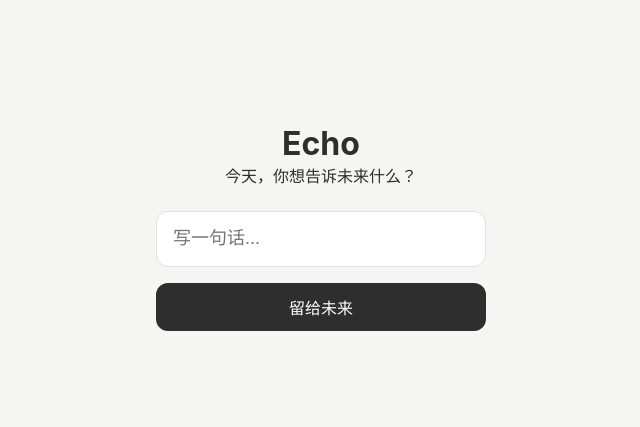
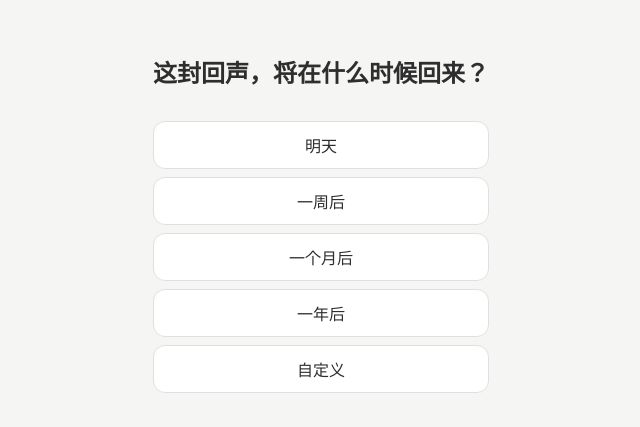
Before and after one commit to Mark-xsx/echo, a React (Vite) app in the folder frontend-react/: page /time-select in a window 1280 px wide. Shown: the part 173-600 px from the top of the page, without its empty margins (319-959 px from the left). Built offline with nearby package versions, Linux system fonts and the light colour scheme.

Commit message:
Day 10: 完成时间选择页面，实现首页到时间选择的跳转

```diff
--- a/frontend-react/package.json
+++ b/frontend-react/package.json
@@ -11,7 +11,8 @@
   },
   "dependencies": {
     "react": "^19.2.7",
-    "react-dom": "^19.2.7"
+    "react-dom": "^19.2.7",
+    "react-router-dom": "^7.18.1"
   },
   "devDependencies": {
     "@types/react": "^19.2.17",
--- a/frontend-react/src/App.jsx
+++ b/frontend-react/src/App.jsx
@@ -1,25 +1,15 @@
-import { useState } from 'react'
+import { BrowserRouter, Routes, Route } from 'react-router-dom'
+import Home from './pages/Home'
+import TimeSelect from './pages/TimeSelect'
 
 function App() {
-  const [content, setContent] = useState('')
-
-  const handleSubmit = () => {
-    if (content.trim() === '') return
-    alert('你写的是：' + content)
-  }
-
   return (
-    <div style={{ textAlign: 'center', padding: '40px 20px' }}>
-      <h1>Echo</h1>
-      <p>今天，你想告诉未来什么？</p>
-      <input
-        type="text"
-        value={content}
-        onChange={(e) => setContent(e.target.value)}
-        placeholder="写一句话..."
-      />
-      <button onClick={handleSubmit}>留给未来</button>
-    </div>
+    <BrowserRouter>
+      <Routes>
+        <Route path="/" element={<Home />} />
+        <Route path="/time-select" element={<TimeSelect />} />
+      </Routes>
+    </BrowserRouter>
   )
 }
 
--- /dev/null
+++ b/frontend-react/src/pages/Home.jsx
@@ -0,0 +1,29 @@
+import { useState } from 'react'
+import { useNavigate } from 'react-router-dom'
+
+function Home() {
+  const [content, setContent] = useState('')
+  const navigate = useNavigate()
+
+  const handleSubmit = () => {
+    if (content.trim() === '') return
+    // 跳转到时间选择页面，并通过 state 传递 content
+    navigate('/time-select', { state: { content } })
+  }
+
+  return (
+    <div style={{ textAlign: 'center', padding: '40px 20px' }}>
+      <h1>Echo</h1>
+      <p>今天，你想告诉未来什么？</p>
+      <input
+        type="text"
+        value={content}
+        onChange={(e) => setContent(e.target.value)}
+        placeholder="写一句话..."
+      />
+      <button onClick={handleSubmit}>留给未来</button>
+    </div>
+  )
+}
+
+export default Home
--- /dev/null
+++ b/frontend-react/src/pages/TimeSelect.jsx
@@ -0,0 +1,52 @@
+import { useLocation, useNavigate } from 'react-router-dom'
+
+const timeOptions = [
+  { label: '明天', value: 'tomorrow' },
+  { label: '一周后', value: 'week' },
+  { label: '一个月后', value: 'month' },
+  { label: '一年后', value: 'year' },
+  { label: '自定义', value: 'custom' },
+]
+
+function TimeSelect() {
+  const location = useLocation()
+  const navigate = useNavigate()
+  const content = location.state?.content || ''
+
+  const handleSelect = (value) => {
+    // 暂时先弹窗确认，Day 11 再连接后端
+    alert(`你选择的是：${value}\n内容：${content}`)
+    // 未来这里会 POST 到后端
+  }
+
+  return (
+    <div style={{ textAlign: 'center', padding: '40px 20px' }}>
+      <h2>这封回声，将在什么时候回来？</h2>
+      <div style={{ marginTop: '32px' }}>
+        {timeOptions.map((option) => (
+          <button
+            key={option.value}
+            onClick={() => handleSelect(option.value)}
+            style={{
+              display: 'block',
+              width: '100%',
+              maxWidth: '360px',
+              height: '48px',
+              margin: '8px auto',
+              fontSize: '16px',
+              border: '1px solid #E0E0E0',
+              borderRadius: '12px',
+              backgroundColor: 'white',
+              color: '#2E2E2E',
+              cursor: 'pointer',
+            }}
+          >
+            {option.label}
+          </button>
+        ))}
+      </div>
+    </div>
+  )
+}
+
+export default TimeSelect
```
Also changed, not shown: 1 other file (tests, documents, lock files or other folders).
